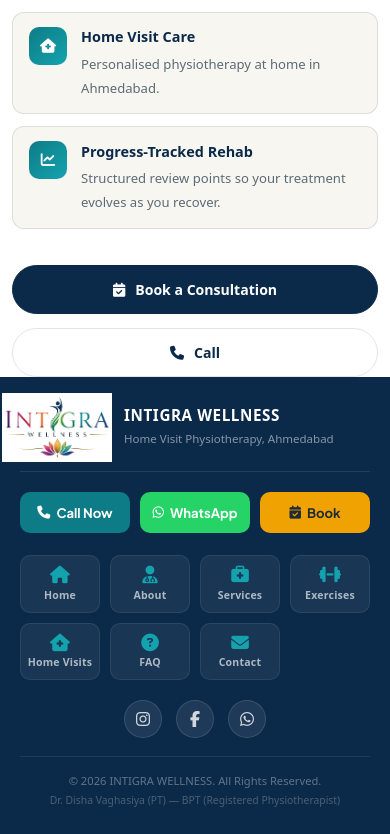
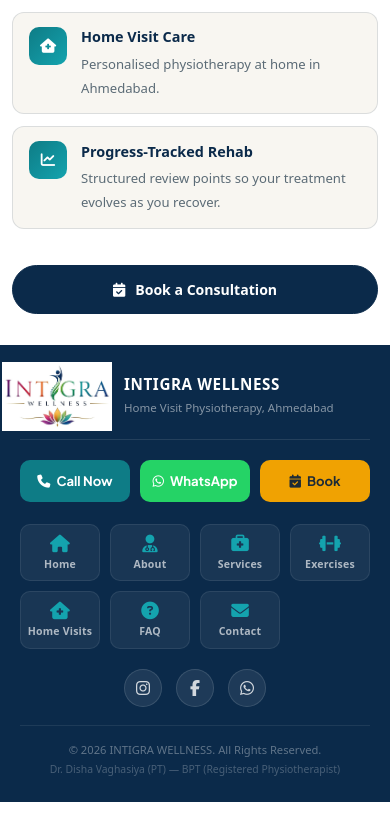
Before and after one commit to infointigrashst-prog/intigra-wellness, a Next.js app: page /about-us in a window 390 px wide. Shown: the part 1632-2466 px from the top of the page. After the commit the page ends 2434 px from the top, so only its background shows below. Built offline with nearby package versions, Linux system fonts and the light colour scheme.

Commit message:
solv issue

```diff
--- a/src/app/globals.css
+++ b/src/app/globals.css
@@ -1512,7 +1512,7 @@
 }
 
 @media (max-width: 480px) {
-  .about-ctas { flex-direction: column; }
+  .about-ctas { flex-direction: column; margin-bottom: 32px; }
   .about-ctas a { width: 100%; justify-content: center; }
   .about-hero-banner { padding: 48px 0 40px; }
   .about-hero-title { font-size: 1.6rem; }
--- a/src/components/About.tsx
+++ b/src/components/About.tsx
@@ -160,9 +160,6 @@
             <Link href="/contact-us#appointment" className="btn-brand">
               <i className="fa-solid fa-calendar-check"></i> Book a Consultation
             </Link>
-            <a href="tel:+917096638270" className="btn-outline">
-              <i className="fa-solid fa-phone"></i> Call
-            </a>
           </div>
         </div>
       </div>
```
